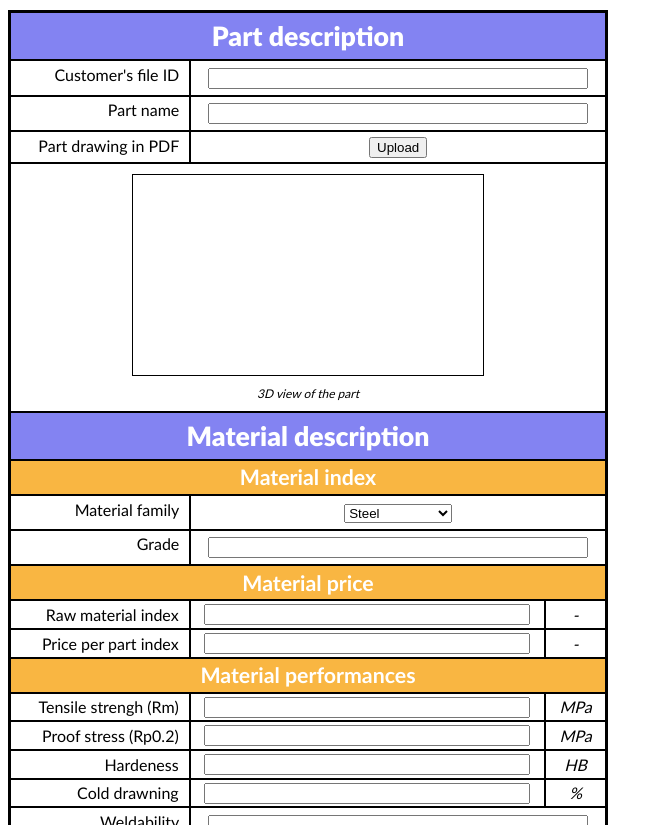
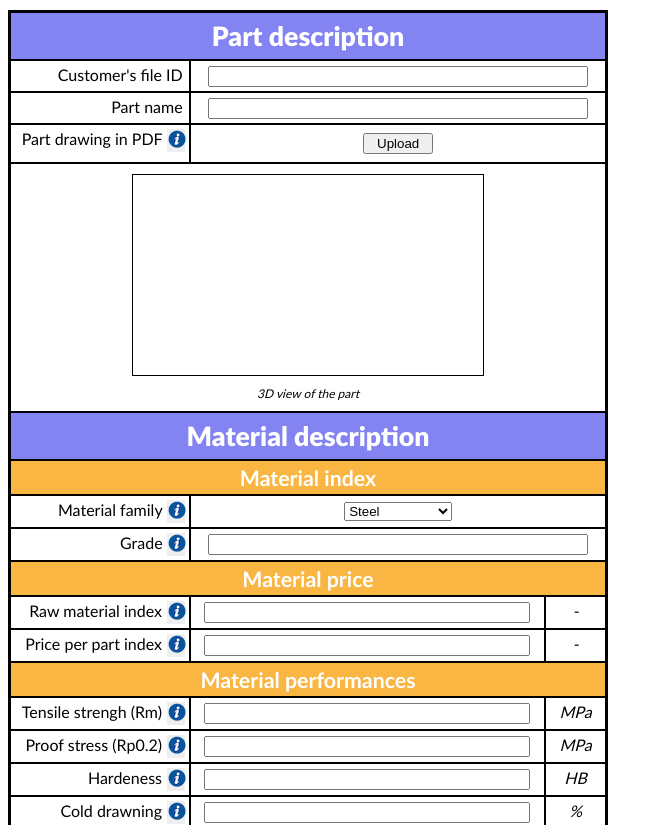
Before and after one commit to Gawen-pjr/cpoc-at-omc, a plain HTML site: page web/material_characteristics.html in a window 1280 px wide. Shown: the part 127-952 px from the top of the page, without its empty margins (0-663 px from the left). Drawn offline with Linux system fonts and the light colour scheme.

Commit message:
Ajout boutons information

```diff
--- a/web/CSS/codesign_space.css
+++ b/web/CSS/codesign_space.css
@@ -156,6 +156,16 @@ h2
 	font-family: 'Lato regular'
 }
 
+.info-button
+{
+    border-color: rgb(255, 255, 255) rgb(255, 255, 255) rgb(255, 255, 255);
+    border-style: solid;
+    border-width: 1px;
+    width: 20px;
+    padding: 0px 0px 0px 0px;
+    margin: -1px 5px 0px -3px;
+
+}
 
 @font-face {
     font-family: 'Lato black';
--- a/web/CSS/material_characteristics.css
+++ b/web/CSS/material_characteristics.css
@@ -154,19 +154,32 @@ h3
     font-size: 12pt;
 }
 
+.info-button
+{
+    border-color: rgb(255, 255, 255) rgb(255, 255, 255) rgb(255, 255, 255);
+    border-style: solid;
+    border-width: 1px;
+    width: 20px;
+    padding: 0px 0px 0px 0px;
+    margin: 3px 3px 3px -3px;
+
+}
+
 .item
 {
 	width: 181px;
-	text-align: right;
 	border : 1px solid black;
+	display:flex;
+	justify-content: flex-end;
 }
 
 .item_text
 {
-	margin-right: 7.5pt;
+	margin-right: 5pt;
 	font-size:12pt;
 	margin-top: 2.875pt;
 	margin-bottom: 2.875pt;
+	text-align:right;
 }
 
 #material_family
@@ -179,9 +192,9 @@ h3
 	width:420px;
 	text-align: center;
 	border : 1px solid black;
-	padding-top: 2.875pt;
-    padding-bottom: 2.875pt;
     font-size: 12pt;
+    padding-top: 2px;
+    padding-bottom: 2px;
 }
 
 .value_with_unit
@@ -189,6 +202,8 @@ h3
 	width:360px;
 	text-align: center;
 	border : 1px solid black;
+	padding-top: 2px;
+    padding-bottom: 2px;
 }
 
 .input_box
@@ -308,3 +323,9 @@ h3
     background: #f6f6f6;
     font-weight: normal;
 }
+
+#upload_button
+{
+	margin: 6px 5px 6px 5px;
+    width: 70px;
+}
--- a/web/material_characteristics.html
+++ b/web/material_characteristics.html
@@ -42,9 +42,14 @@
         		<div class="Item_and_his_value">
         			<div class="item">
                         <div class="item_text">Part drawing in PDF</div>
+                        <div class="info_logo">
+                          <button class="info-button" title="info_button">
+                            <img src="CSS/images/info.png" alt="icone information" />
+                         </button>
+                         </div>
                     </div>
         			<div class="value">
-        				<input type="button" value="Upload" onclick="window.location='http://......./fichier.zip';">
+        				<input id="upload_button" type="button" value="Upload" onclick="window.location='http://......./fichier.zip';">
         			</div>
         		</div>
         		<div id="part_drawing">
@@ -62,6 +67,11 @@
                 <div class="Item_and_his_value">
         			<div class="item">
                         <div class="item_text">Material family</div>
+                        <div class="info_logo">
+                          <button class="info-button" title="info_button">
+                            <img src="CSS/images/info.png" alt="icone information" />
+                         </button>
+                         </div>
                     </div>
         			<div class="value">
         				<form id="select_menu">
@@ -78,6 +88,11 @@
         		<div class="Item_and_his_value">
         			<div class="item">
                         <div class="item_text">Grade</div>
+                        <div class="info_logo">
+                          <button class="info-button" title="info_button">
+                            <img src="CSS/images/info.png" alt="icone information" />
+                         </button>
+                         </div>
                     </div>
         			<div class="value">
         				<form class="input_box">
@@ -90,6 +105,11 @@
         		<div class="Item_and_his_value">
         			<div class="item">
                         <div class="item_text">Raw material index</div>
+                        <div class="info_logo">
+                          <button class="info-button" title="info_button">
+                            <img src="CSS/images/info.png" alt="icone information" />
+                         </button>
+                         </div>
                     </div>
         			<div class="value_with_unit">
         				<form class="input_box">
@@ -101,6 +121,11 @@
         		<div class="Item_and_his_value">
         			<div class="item">
                         <div class="item_text">Price per part index</div>
+                        <div class="info_logo">
+                          <button class="info-button" title="info_button">
+                            <img src="CSS/images/info.png" alt="icone information" />
+                         </button>
+                         </div>
                     </div>
         			<div class="value_with_unit">
         				<form class="input_box">
@@ -115,6 +140,11 @@
 				<div class="Item_and_his_value">
         			<div class="item">
                         <div class="item_text">Tensile strengh (Rm)</div>
+                        <div class="info_logo">
+                          <button class="info-button" title="info_button">
+                            <img src="CSS/images/info.png" alt="icone information" />
+                         </button>
+                         </div>
                     </div>
         			<div class="value_with_unit">
                         <form class="input_box">
@@ -126,6 +156,11 @@
         		<div class="Item_and_his_value">
         			<div class="item">
                         <div class="item_text">Proof stress (Rp0.2)</div>
+                        <div class="info_logo">
+                          <button class="info-button" title="info_button">
+                            <img src="CSS/images/info.png" alt="icone information" />
+                         </button>
+                         </div>
                     </div>
         			<div class="value_with_unit">
                         <form class="input_box">
@@ -137,6 +172,11 @@
         		<div class="Item_and_his_value">
         			<div class="item">
                         <div class="item_text">Hardeness</div>
+                        <div class="info_logo">
+                          <button class="info-button" title="info_button">
+                            <img src="CSS/images/info.png" alt="icone information" />
+                         </button>
+                         </div>
                     </div>
         			<div class="value_with_unit">
                         <form class="input_box">
@@ -148,6 +188,11 @@
         		<div class="Item_and_his_value">
         			<div class="item">
                         <div class="item_text">Cold drawning</div>
+                        <div class="info_logo">
+                          <button class="info-button" title="info_button">
+                            <img src="CSS/images/info.png" alt="icone information" />
+                         </button>
+                         </div>
                     </div>
         			<div class="value_with_unit">
                         <form class="input_box">
@@ -159,6 +204,11 @@
         		<div class="Item_and_his_value">
         			<div class="item">
                         <div class="item_text">Weldability</div>
+                        <div class="info_logo">
+                          <button class="info-button" title="info_button">
+                            <img src="CSS/images/info.png" alt="icone information" />
+                         </button>
+                         </div>
                     </div>
         			<div class="value">
                         <form class="input_box">
@@ -168,7 +218,12 @@
         		</div>
         		<div class="Item_and_his_value">
         			<div class="item">
-                        <div class="item_text">Heat treatment ability</div>
+                        <div class="item_text">Heat treatability</div>
+                        <div class="info_logo">
+                          <button class="info-button" title="info_button">
+                            <img src="CSS/images/info.png" alt="icone information" />
+                         </button>
+                         </div>
                     </div>
         			<div class="value">
                         <form class="input_box">
```
Also changed, not shown: web/codesign_space.html (+30 -5 lines).
